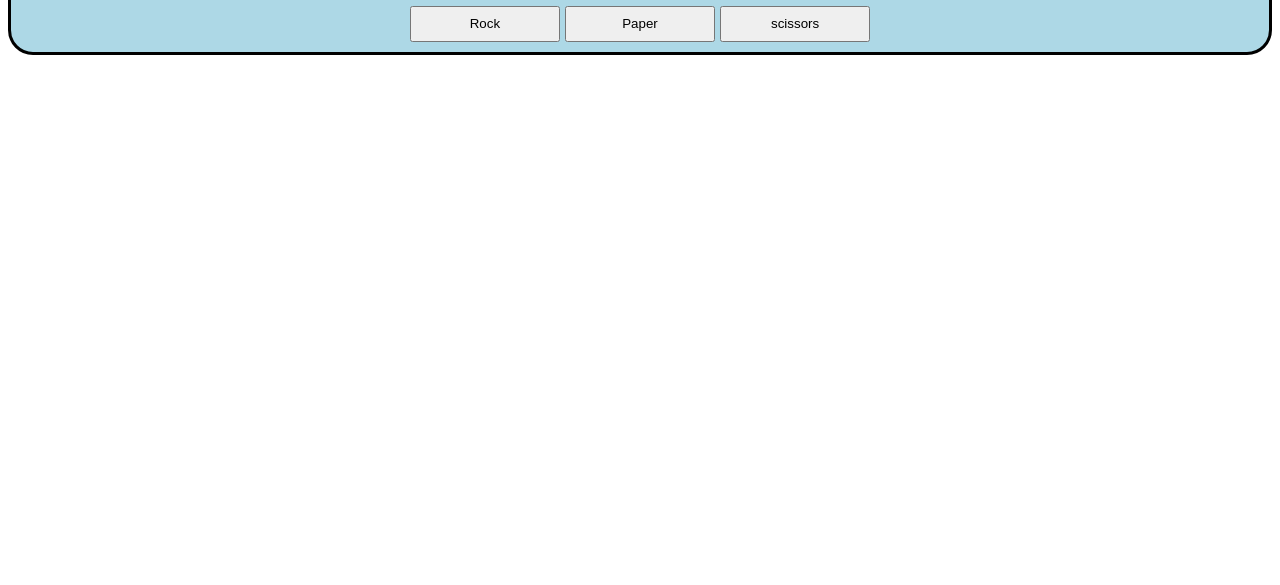
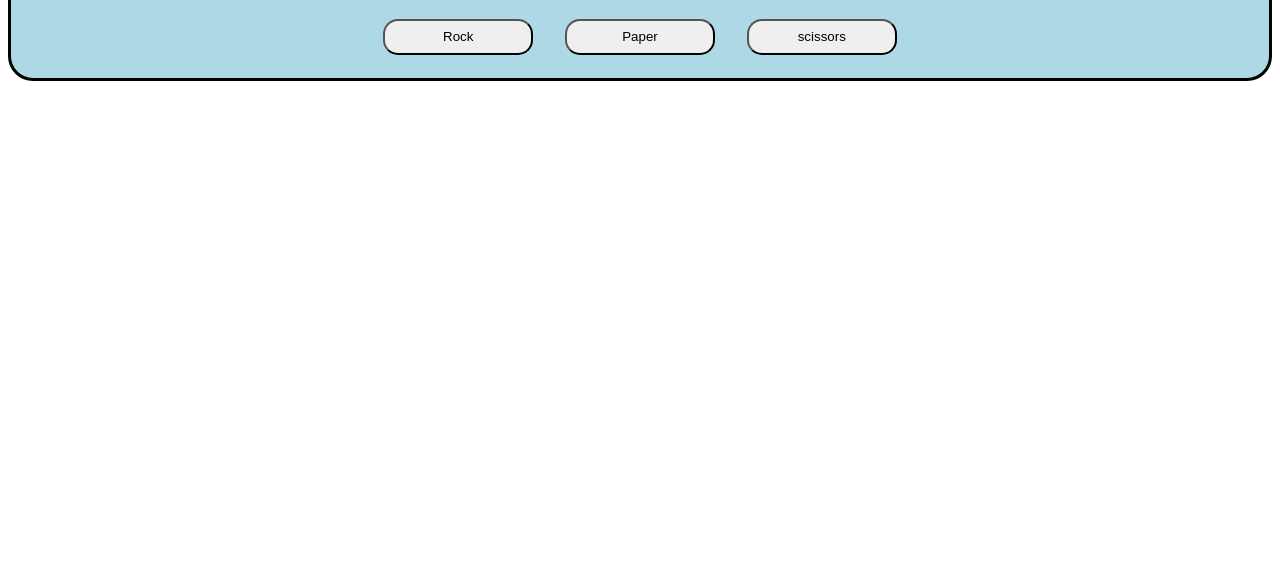
Before and after one commit to Huss3n/TheOdinProject, a plain HTML site: page rockPaperScissors/index.html in a window 1280 px wide. Shown: the part 215-800 px from the top of the page. Drawn offline with Linux system fonts and the light colour scheme.

Commit message:
Styled buttons

```diff
--- a/rockPaperScissors/style.css
+++ b/rockPaperScissors/style.css
@@ -10,6 +10,10 @@
 .choiceBtn {
   line-height: 30px;
   width: 150px;
+  border-radius: 15px 15px;
+  cursor: pointer;
+  text-shadow: 12px;
+  margin: 1em;
 }
 
 #playerText {
```
